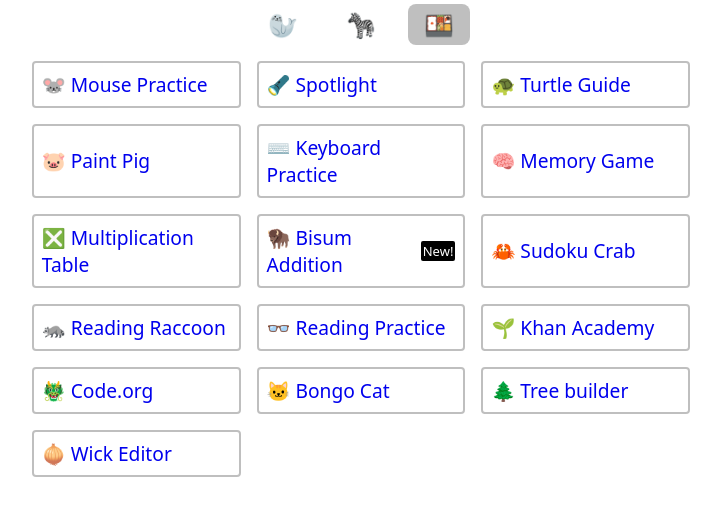
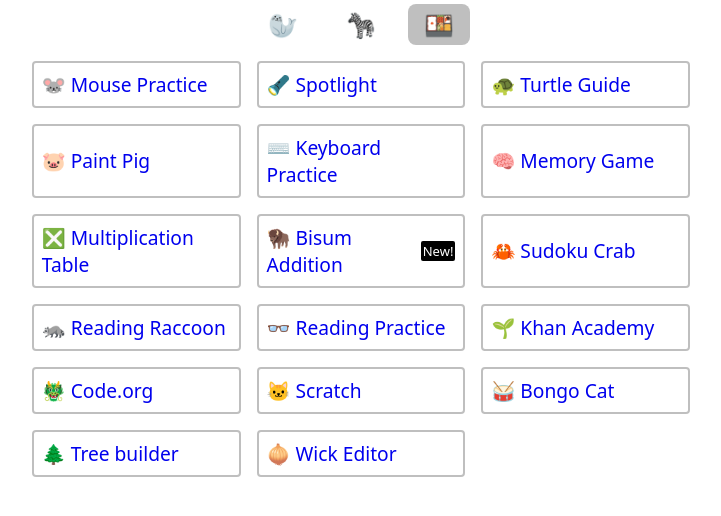
Before and after one commit to SeanMcP/boyo, a plain HTML site: page index.html in a window 1280 px wide. Shown: the part 106-622 px from the top of the page, without its empty margins (279-1000 px from the left). Drawn offline with Linux system fonts and the light colour scheme.

Commit message:
add scratch

```diff
--- a/index.html
+++ b/index.html
@@ -117,7 +117,8 @@
       <a for="e" href="https://seanmcp.github.io/reading-practice">👓 Reading Practice</a>
       <a for="s" href="https://khanacademy.org">🌱 Khan Academy</a>
       <a for="s" href="https://studio.code.org/sections/LJKCJP">🐲 Code.org</a>
-      <a for="e|s" href="https://bongo.cat">🐱 Bongo Cat</a>
+      <a for="s" href="https://scratch.mit.edu/">🐱 Scratch</a>
+      <a for="e|s" href="https://bongo.cat">🥁 Bongo Cat</a>
       <a for="s" href="https://reacttraining.com/tree/">🌲 Tree builder</a>
       <a for="s" href="https://www.wickeditor.com/editor/">🧅 Wick Editor</a>
     </nav>
```
